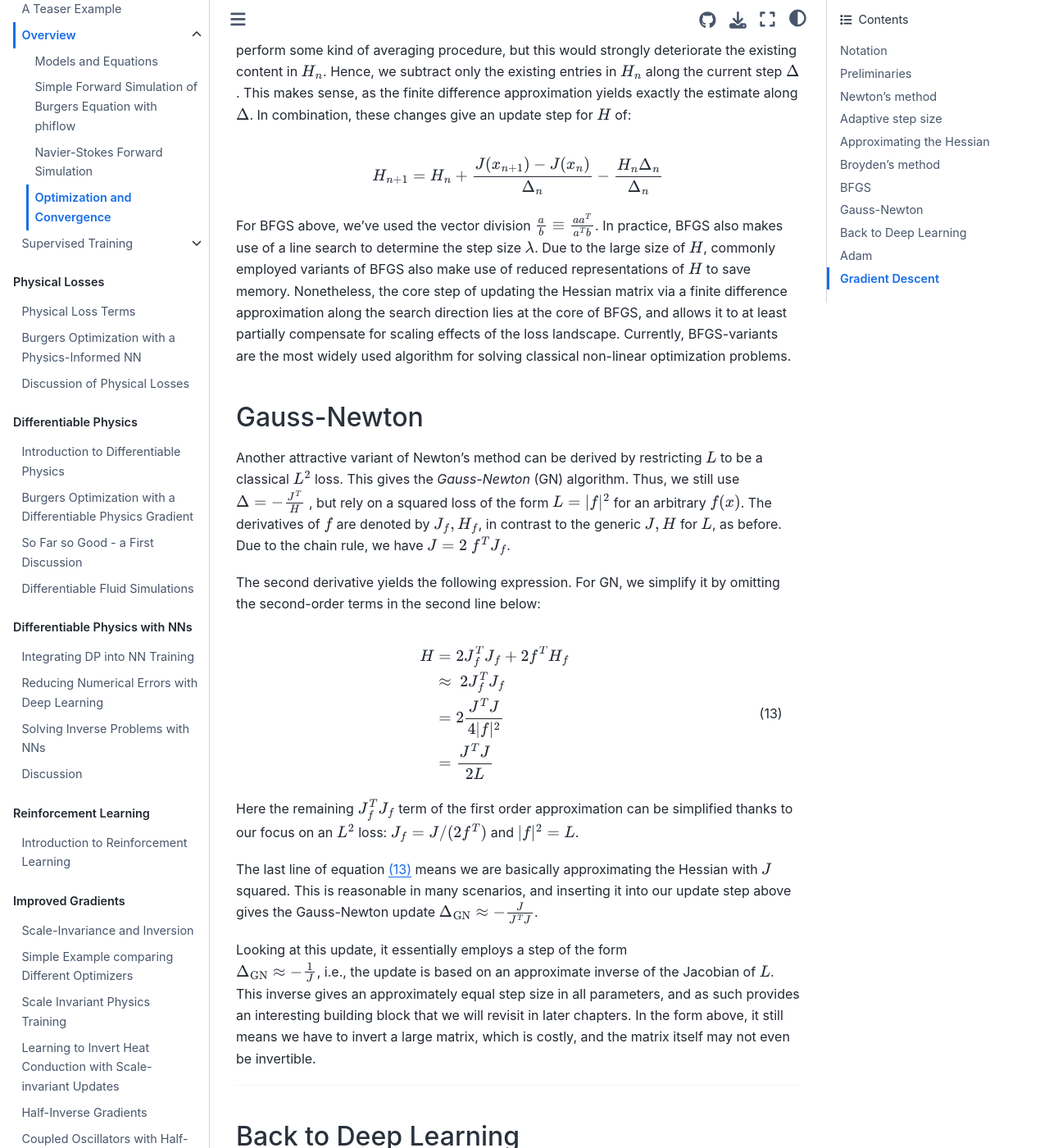
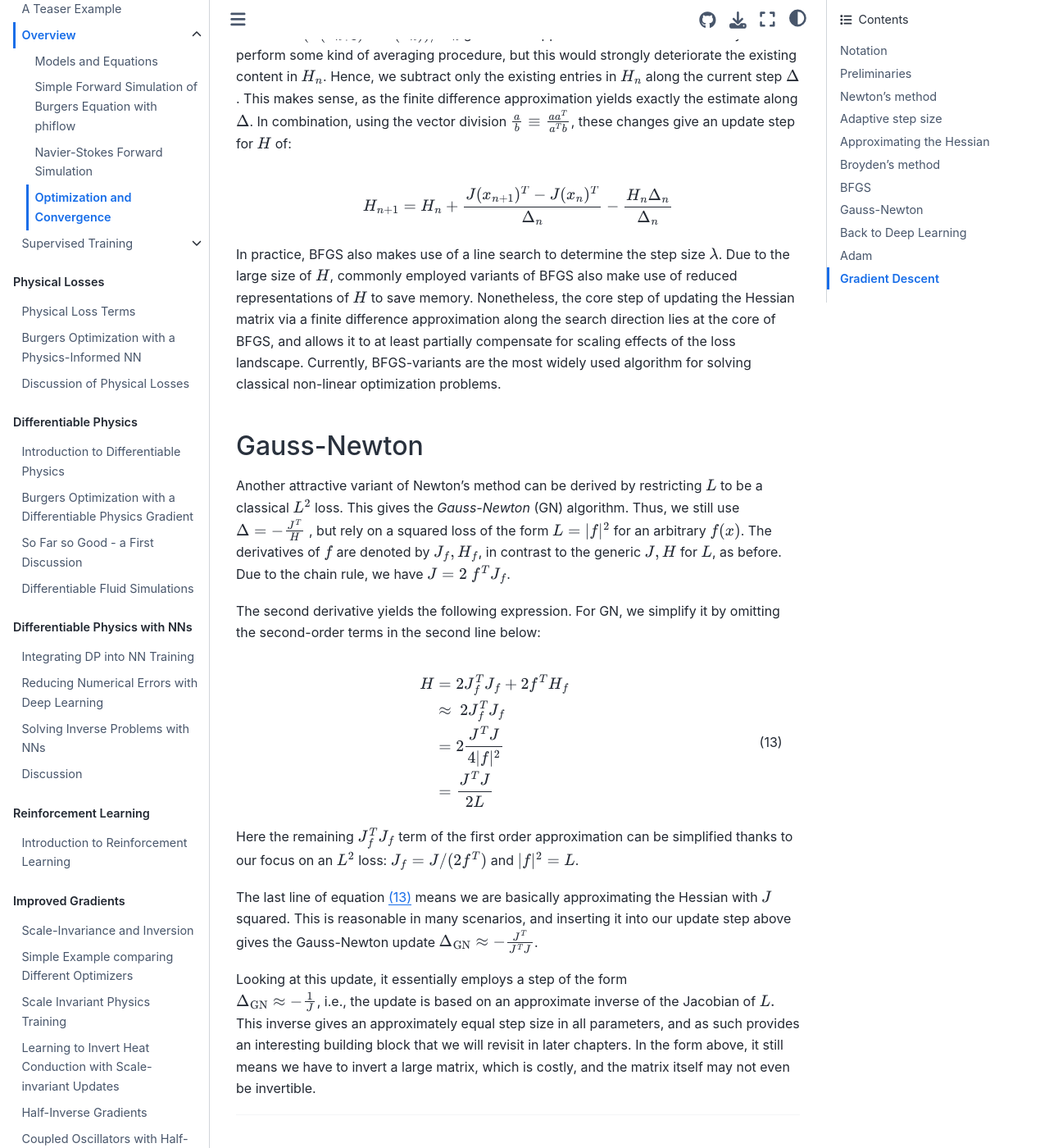
Before and after one commit to tum-pbs/pbdl-book, a Jupyter Book: the page built from overview-optconv.md, in a window 1280 px wide and 1400 px high, scrolled down 7055 px. Shown: the whole window at 82% size. Built offline with Jupyter Book 1.0.4 settings and Sphinx 7.4.7 and the Sphinx Book theme 1.1.4, drawn with Linux system fonts in a browser that asks for light colours; pages that are not in the unit, such as notebooks, are missing from menus; some of the changed text lies outside the part shown.

Commit message:
fixed numerous typos in opt-conv chapter

```diff
--- a/overview-optconv.md
+++ b/overview-optconv.md
@@ -51,15 +51,15 @@
 
 Not surprisingly, we'll need some Taylor-series expansions. With the notation above it reads:
 
-$$L(x+\Delta) = L + J \Delta + \frac{1}{2} H \Delta^2 + \cdots$$
+$$L(x+\Delta) = L + J^T \Delta + \frac{1}{2} H \Delta^2 + \cdots$$
 
 Then we also need the _Lagrange form_, which yields an exact solution for a $\xi$ from the interval $[x, x+\Delta]$:
 
-$$L(x+\Delta) = L + J \Delta + \frac{1}{2} H(\xi) \Delta^2$$
+$$L(x+\Delta) = L + J^T \Delta + \frac{1}{2} H(\xi) \Delta^2$$
 
 In several instances we'll make use of the fundamental theorem of calculus, repeated here for completeness:
 
-$$f(x+\Delta) = f(x) \int_0^1 \text{d}s ~ f'(x+s \Delta) \Delta \ . $$
+$$f(x+\Delta) = f(x) + \int_0^1 \text{d}s ~ f'(x+s \Delta) \Delta \ . $$
 
 In addition, we'll make use of Lipschitz-continuity with constant $\mathcal L$:
 $|f(x+\Delta) + f(x)|\le \mathcal L \Delta$, and the well-known Cauchy-Schwartz inequality:
@@ -102,9 +102,9 @@
 
 $$\begin{aligned}
     {\Delta^*_{n+1}} &= x^* - x_{n+1} \\
-    &= x^* - \big(   x_n - \frac{J}{H} \big)  \\
+    &= x^* - \big(   x_n - \frac{J^T}{H} \big)  \\
     &=  \Delta^*_n  - \frac{K}{2H} {\Delta^*_n}^2  - \Delta^*_n \\
-    &=  \frac{K}{2H} {\Delta^*_n}^2
+    &=  - \frac{K}{2H} {\Delta^*_n}^2
 \end{aligned}$$
 
 % simple: insert $\frac{J}{H}$ from above, re-arrange
@@ -134,16 +134,16 @@
 First, we apply the fundamental theorem to L
 
 $$
-    L(x + \lambda \Delta) = L + \int_0^1 \text{ds}~ J(x + s \lambda \Delta) \lambda \Delta \ ,
+    L(x + \lambda \Delta) = L + \int_0^1 \text{ds}~ J^T(x + s \lambda \Delta) \lambda \Delta \ ,
 $$
 
 and likewise express $J$ around this location with it:
 
 $$\begin{aligned}
-    J(x + s \lambda \Delta) &= J + \int_0^1 \text{dt}~ H(x + s t \lambda \Delta) s \lambda \Delta
+    J^T(x + s \lambda \Delta) &= J^T + \int_0^1 \text{dt}~ H(x + s t \lambda \Delta) s \lambda \Delta
 \end{aligned}$$
 
-Inserting this $J$ into $L$ yields:
+Inserting this $J^T$ into $L$ yields:
 
 $$\begin{aligned}
     L(x + \lambda \Delta) - L(x)
@@ -210,7 +210,7 @@
 $$
 
 As before, we use a step of $\Delta = -\frac{J^T}{H}$ for $x$, and the denominator comes from the finite difference
-$\frac{ J(x_{n+1})^T - J(x_{n}) }{\Delta}$ with the assumption that the current Jacobian is zero.
+$\frac{ J(x_{n+1})^T - J(x_{n})^T }{\Delta}$ with the assumption that the current Jacobian is zero.
 Keep in mind, that $\Delta$ is a vector here (see the vector division above), so the finite difference gives a matrix of size $N \times N$ that can be added to $H_n$.
 
 Broyden's method has the advantage that we never have to compute a full Hessian,
@@ -229,13 +229,13 @@
 this would strongly deteriorate the existing content in $H_{n}$. Hence, we subtract
 only the existing entries in $H_{n}$ along the current step $\Delta$.
 This makes sense, as the finite difference approximation yields exactly the estimate along
-$\Delta$. In combination, these changes give an update step for $H$ of:
+$\Delta$. In combination, using the vector division $\frac{a}{b} \equiv \frac{a a^T }{a^T b}$,
+these changes give an update step for $H$ of:
 
 $$
-  H_{n+1} = H_{n} + \frac{  J(x_{n+1}) - J(x_{n}) }{\Delta_n} - \frac{H_n \Delta_n}{\Delta_n}
+  H_{n+1} = H_{n} + \frac{  J(x_{n+1})^T - J(x_{n})^T }{\Delta_n} - \frac{H_n \Delta_n}{\Delta_n}
 $$
 
-For BFGS above, we've used the vector division $\frac{a}{b} \equiv \frac{a a^T }{a^T b}$.
 In practice, BFGS also makes use of a line search to determine the step size $\lambda$.
 Due to the large size of $H$, commonly employed variants of BFGS also make use of reduced
 representations of $H$ to save memory. Nonetheless, the core step of updating the Hessian
@@ -269,11 +269,11 @@
 to our focus on an $L^2$ loss: $J_f= J / (2 f^T) $ and $|f|^2 = L$.
 
 The last line of equation {eq}`gauss-newton-approx` means we are basically approximating the Hessian with $J$ squared. This is reasonable in many scenarios, and inserting it into our update step above gives the
-Gauss-Newton update $\Delta_{\text{GN}} \approx -\frac{J}{J^T J}$.
+Gauss-Newton update $\Delta_{\text{GN}} \approx -\frac{J^T}{J^T J}$.
 
 Looking at this update, it essentially employs a step of the form
 $\Delta_{\text{GN}} \approx -\frac{1}{J}$, i.e.,
-the update is based on an approximate inverse of the Jacobian of $L$.
+the update is based on an approximate inverse of the Jacobian of $L.$
 This inverse gives an approximately equal step size in all parameters, and
 as such provides an interesting building block that we will revisit in later chapters.
 In the form above, it still means we have to invert a large matrix,
```
Also changed, not shown: other parts of overview-optconv.md (+3 -3 lines).
